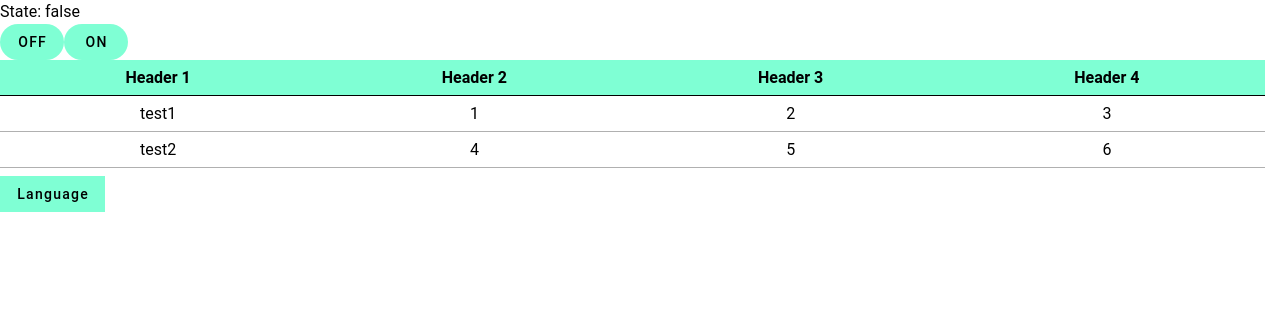
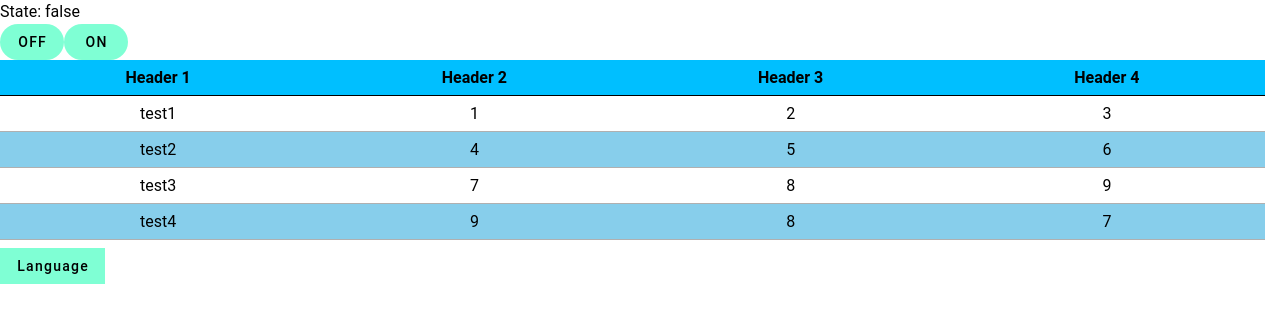
Before and after one commit to k-daiguji/vite_vitest_vue_vuetify, a Vue app: page / in a window 1280 px wide. Shown: the top 322 px of the page. Built offline with nearby package versions, Linux system fonts and the light colour scheme.

Commit message:
Add color

```diff
--- a/src/app/components/BaseTable.vue
+++ b/src/app/components/BaseTable.vue
@@ -1,22 +1,22 @@
 <script setup lang="ts">
 import type { Theme } from "@/app/types/color";
 
-const { enabled = true } = defineProps<{
+const { height = "auto" } = defineProps<{
   data: { headers: string[]; rows: string[][] };
   theme: Theme;
 
-  enabled?: boolean;
+  height: string;
 }>();
 </script>
 
 <template>
   <div class="container">
-    <table class="table text-center w-100">
+    <table
+      class="table text-center w-100"
+      :class="`${theme}-table`"
+    >
       <thead>
-        <tr
-          class="enabled header-row"
-          :class="theme"
-        >
+        <tr class="enabled header-row">
           <th
             v-for="(header, i) in data.headers"
             :key="i"
@@ -47,7 +47,7 @@ const { enabled = true } = defineProps<{
 <style scoped>
 .container {
   cursor: default;
-  height: 108px;
+  height: v-bind(height);
   overflow-y: auto;
   scrollbar-gutter: stable;
 }
--- a/src/app/views/App.vue
+++ b/src/app/views/App.vue
@@ -35,4 +35,13 @@ import Settings from "@/app/views/AreaSettings.vue";
     }
   }
 }
+
+.primary-table {
+  thead > tr {
+    background-color: deepskyblue;
+  }
+  tbody > tr:nth-child(even) {
+    background-color: skyblue;
+  }
+}
 </style>
--- a/src/app/views/AreaIntra.vue
+++ b/src/app/views/AreaIntra.vue
@@ -13,7 +13,9 @@ const data = {
     ["test1", 1, 2, 3],
     ["test2", 4, 5, 6],
     ["test3", 7, 8, 9],
-    ["test4", 7, 8, 9],
+    ["test4", 9, 8, 7],
+    ["test5", 6, 5, 4],
+    ["test6", 3, 2, 1],
   ],
 };
 </script>
@@ -38,6 +40,7 @@ const data = {
   </div>
   <BaseTable
     :data="data"
+    height="180px"
     :theme="theme.primary"
   />
 </template>
```
